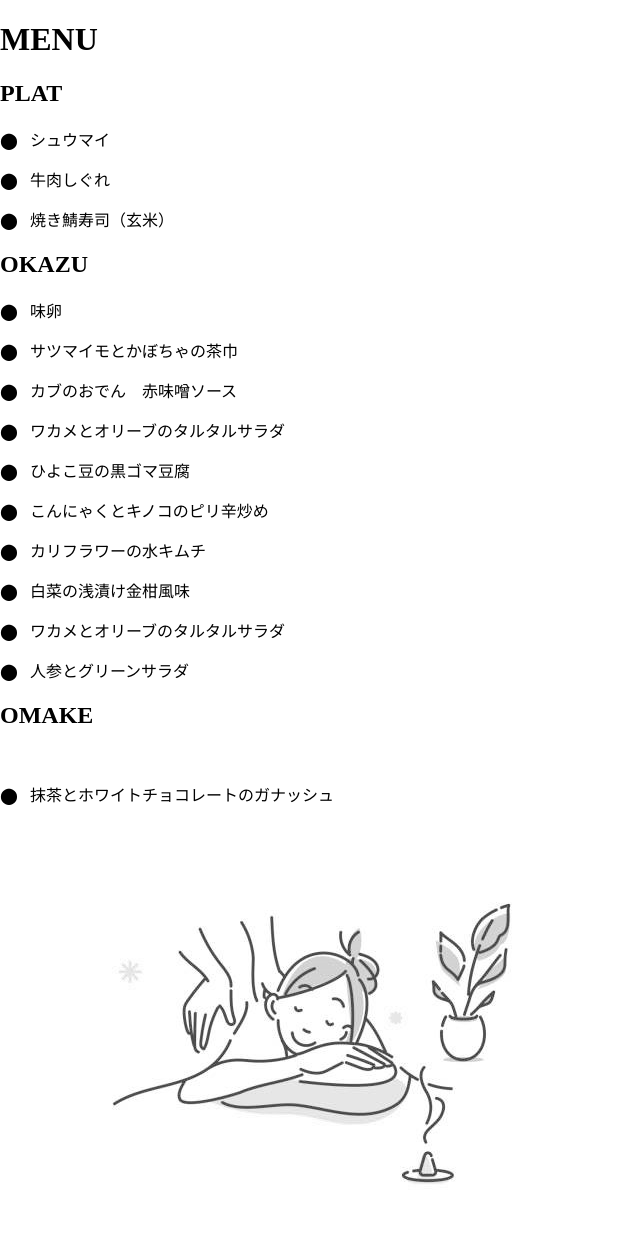
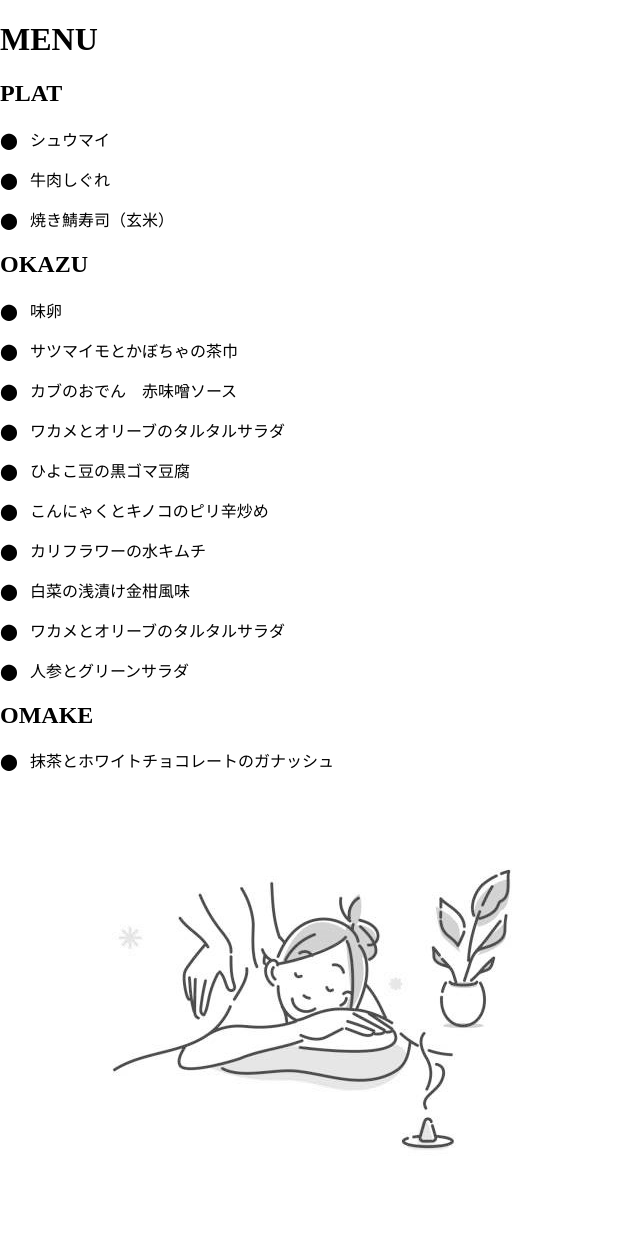
Before and after one commit to matsupin/main, a Jekyll site: the page built from menus/menu_etsuko.html, in a window 1280 px wide. Shown: the whole page, without its empty margins (0-640 px from the left). Built offline with Jekyll 4.4.1, drawn with Linux system fonts in a browser that asks for light colours; after the commit the page ends 1225 px from its top, so only the background shows below that.

Commit message:
Update menu_etsuko.html

```diff
--- a/menus/menu_etsuko.html
+++ b/menus/menu_etsuko.html
@@ -34,7 +34,7 @@ title: Bento Menu
 
     <section class="menu-section">
         <h2 class="section-title">OMAKE</h2>
-        ︎<p class="dish-name">&#11044; <span class="dish-text">&nbsp; 抹茶とホワイトチョコレートのガナッシュ</span></p>
+        <p class="dish-name">&#11044; <span class="dish-text">&nbsp; 抹茶とホワイトチョコレートのガナッシュ</span></p>
     </section>
 
     <!-- Image at the end of the menu -->
```
